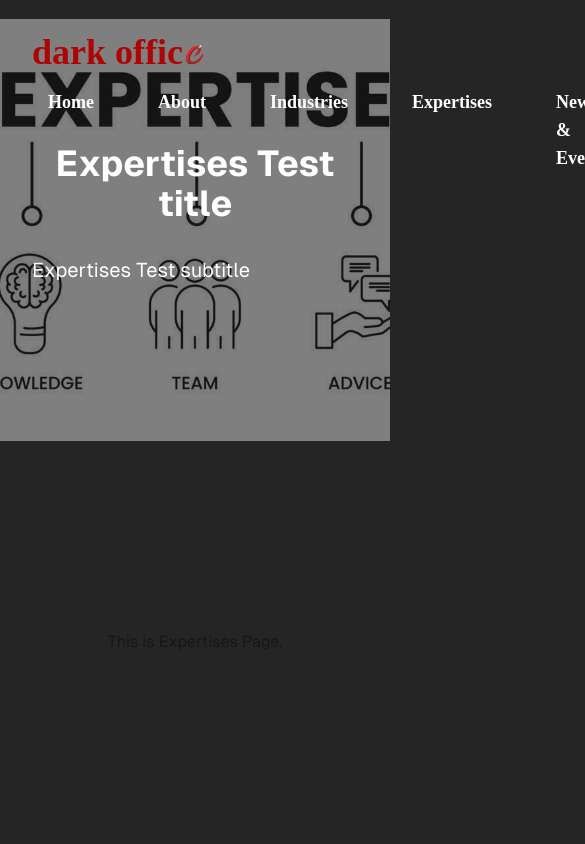
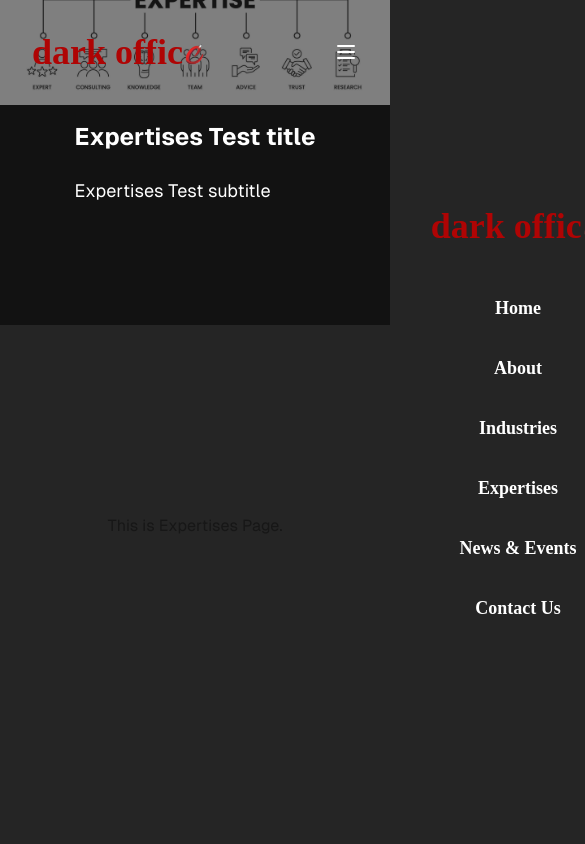
Before and after one commit to EminmertToprak/dark-office, a Next.js app: page /expertises in a window 390 px wide. Shown: the top 844 px of the page, 585 px wide, since content can reach past the window. Built offline with nearby package versions, Linux system fonts and the light colour scheme.

Commit message:
mobile responsiveness to homepage + hamburger menu for mobile

```diff
--- a/src/app/layout.tsx
+++ b/src/app/layout.tsx
@@ -26,12 +26,12 @@ export default function RootLayout({
 	children: React.ReactNode;
 }>) {
 	return (
-		<html lang="en">
+		<html lang="en" className='min-h-screen w-full h-full'>
 			<body
-				className={`${geistSans.variable} ${geistMono.variable} antialiased bg-[#252525]`}
+				className={`${geistSans.variable} ${geistMono.variable} antialiased bg-[#252525] min-h-screen w-full`}
 			>
 				<Navbar />
-				<div id="page-content" className="">
+				<div id="page-content" className="w-full">
 					{children}
 				</div>
 				<Footer />
--- a/src/app/page.tsx
+++ b/src/app/page.tsx
@@ -4,8 +4,12 @@ import Header from '@/components/Header';
 import SectionWithImage from '@/components/SectionWithImage';
 
 export default function Home() {
+	const mainStyle = {
+		container: 'flex flex-col gap-8 min-h-screen font-[family-name:var(--font-geist-sans)]',
+		sectionWithImage: 'flex flex-col gap-8 px-8 py-16 ',
+	};
 	return (
-		<div className="flex flex-col gap-8 min-h-screen font-[family-name:var(--font-geist-sans)]">
+		<div className={mainStyle.container}>
 			<Header
 				title="Transform Your Factory’s Future Today"
 				subtitle="Optimize, Innovate, and Scale with Our Advanced Factory Solutions."
@@ -21,30 +25,30 @@ export default function Home() {
 					},
 				]}
 			/>
-			<main className="flex flex-col gap-8 items-center sm:items-start px-8 py-16">
+			<main className={mainStyle.sectionWithImage}>
 				<SectionWithImage
 					title="Boost Efficiency Across Your Entire Factory"
 					description="Increase efficiency and prevent waste with artificial intelligence recommendations supported by digital neural networks. Our solutions optimize every department involved in production."
-					imageUrl="/images/boost_efficiency.png"
+					src="/images/boost_efficiency.png"
 					imageAlt="Efficiency Image"
 				/>
 				<SectionWithImage
 					title="Advanced Quality Management"
 					description="Utilize advanced quality plans, visual inspection aids, and real-time tracking to enhance your production quality and traceability."
-					imageUrl="/images/quality-management.png"
+					src="/images/quality-management.png"
 					imageAlt="QM Image"
 					reverse={true}
 				/>
 				<SectionWithImage
 					title="Intelligent Planning and Maintenance"
 					description="Link multiple recipes and routes, manage capacity planning, and perform real-time workshop communication. Track maintenance to minimize unplanned downtimes and enhance operational flow.."
-					imageUrl="/images/planning.jpeg"
+					src="/images/planning.jpeg"
 					imageAlt="QM Image"
 				/>
 				<SectionWithImage
 					title="Transparent Procurement and Sales Integration"
 					description="Streamline procurement processes, automatically evaluate vendor quotes, and bridge the gap between production and sales with integrated tracking."
-					imageUrl="/images/sales-integration.png"
+					src="/images/sales-integration.png"
 					imageAlt="QM Image"
 					reverse={true}
 				/>
--- a/src/components/Header.tsx
+++ b/src/components/Header.tsx
@@ -11,6 +11,7 @@ interface HeaderProps {
 	subtitle: string;
 	backgroundImage?: string;
 	backgroundVideo?: string;
+	alt?: string;
 	buttons?: Button[];
 }
 
@@ -20,6 +21,7 @@ export default function Header({
 	backgroundImage,
 	backgroundVideo,
 	buttons,
+	alt,
 }: HeaderProps) {
 	const [isVideo, setIsVideo] = useState(false);
 
@@ -45,19 +47,20 @@ export default function Header({
 			) : (
 				<Image
 					src={backgroundImage as string}
-					alt="Header background"
-					layout="fill"
+					alt={alt as string}
 					className="object-cover"
 					priority
+					width={1920}
+					height={1080}
 				/>
 			)}
 
-			<div className="flex flex-col gap-4 items-start justify-center relative z-10 text-white p-8">
-				<h1 className="text-4xl font-bold">{title}</h1>
-				<p className="text-xl mt-4">{subtitle}</p>
-				<div className="flex gap-4 mt-4">
+			<div className="flex flex-col gap-4 items-start justify-center relative z-10 text-white p-4 sm:p-8">
+				<h1 className="text-2xl sm:text-4xl font-bold">{title}</h1>
+				<p className="text-lg sm:text-xl mt-2 sm:mt-4">{subtitle}</p>
+				<div className="flex flex-wrap gap-2 sm:gap-4 mt-4">
 					{buttons?.map((button, index) => (
-						<a key={index.toString()} href={button.link} className="btn bg-theme_red text-white px-4 py-2 rounded-md mt-8 hover:bg-theme_dark_red transition-all duration-300">
+						<a key={index.toString()} href={button.link} className="btn bg-theme_red text-white px-4 py-2 rounded-md mt-2 sm:mt-8 hover:bg-theme_dark_red transition-all duration-300">
 							{button.label}
 						</a>
 					))}
--- a/src/components/Navbar.tsx
+++ b/src/components/Navbar.tsx
@@ -1,9 +1,18 @@
+'use client';
+
 import Link from 'next/link';
 import logo from '../../public/images/darkoffice_logo.jpeg';
 import Image from 'next/image';
+import { useState } from 'react';
 
 export default function Navbar() {
-	const buttonstyle = 'p-4 text-white hover:text-theme_red hover:border-b-2 hover:border-theme_red transition-all duration-300 font-bold text-lg';
+	const [isOpen, setIsOpen] = useState(false);
+	const buttonstyle = 'p-4 text-white hover:text-theme_red hover:underline transition-all duration-300 font-bold text-lg';
+
+	const handleLinkClick = () => {
+		setIsOpen(false);
+	};
+
 	return (
 		<nav id="navbar" className="m-4 relative z-20">
 			<div className="w-full flex flex-wrap items-center justify-between mx-auto p-4">
@@ -11,24 +20,41 @@ export default function Navbar() {
 					<h1 className="text-4xl font-bold text-theme_dark_red">dark offic</h1>
 					<Image src={logo} className="h-6 w-auto mb-1.5" alt="Dark Office Logo" />
 				</a>
-				<ul className="flex flex-row gap-8">
-					<li className={buttonstyle}>
-						<Link href="/">Home</Link>
+				<button
+					className="block md:hidden text-white focus:outline-none"
+					onClick={() => setIsOpen(!isOpen)}
+				>
+					<svg className="h-6 w-6" fill="none" stroke="currentColor" viewBox="0 0 24 24" xmlns="http://www.w3.org/2000/svg">
+						<path strokeLinecap="round" strokeLinejoin="round" strokeWidth="2" d={isOpen ? "M6 18L18 6M6 6l12 12" : "M4 6h16M4 12h16M4 18h16"}></path>
+					</svg>
+				</button>
+				{isOpen && (
+					<div className="fixed inset-0 bg-black bg-opacity-50 z-10 transition-opacity duration-300" onClick={() => setIsOpen(false)}></div>
+				)}
+				<ul className={`fixed top-0 right-0 h-full bg-[#252525] w-64 transform ${isOpen ? 'translate-x-0' : 'translate-x-full'} transition-transform duration-300 ease-in-out md:static md:flex md:flex-row md:gap-8 md:bg-transparent md:w-auto md:transform-none flex flex-col items-center justify-center z-20`}>
+					<li className="mb-8">
+						<a href="/home" className="flex items-end rtl:space-x-reverse">
+							<h1 className="text-4xl font-bold text-theme_dark_red">dark offic</h1>
+							<Image src={logo} className="h-6 w-auto mb-1.5" alt="Dark Office Logo" />
+						</a>
 					</li>
 					<li className={buttonstyle}>
-						<Link href="/about">About</Link>
+						<Link href="/" onClick={handleLinkClick}>Home</Link>
 					</li>
 					<li className={buttonstyle}>
-						<Link href="/industries">Industries</Link>
+						<Link href="/about" onClick={handleLinkClick}>About</Link>
 					</li>
 					<li className={buttonstyle}>
-						<Link href="/expertises">Expertises</Link>
+						<Link href="/industries" onClick={handleLinkClick}>Industries</Link>
 					</li>
 					<li className={buttonstyle}>
-						<Link href="/news">News & Events</Link>
+						<Link href="/expertises" onClick={handleLinkClick}>Expertises</Link>
 					</li>
 					<li className={buttonstyle}>
-						<Link href="/contact">Contact Us</Link>
+						<Link href="/news" onClick={handleLinkClick}>News & Events</Link>
+					</li>
+					<li className={buttonstyle}>
+						<Link href="/contact" onClick={handleLinkClick}>Contact Us</Link>
 					</li>
 				</ul>
 			</div>
--- a/src/components/SectionWithImage.tsx
+++ b/src/components/SectionWithImage.tsx
@@ -4,22 +4,20 @@ import Image from 'next/image';
 interface SectionWithImageProps {
 	title: string;
 	description: string;
-	imageUrl: string;
+	src: string;
 	imageAlt: string;
-    reverse?: boolean;
+	reverse?: boolean; // Optional prop to reverse the layout
 }
 
-const SectionWithImage: React.FC<SectionWithImageProps> = ({ title, description, imageUrl, imageAlt, reverse = false }) => {
-    const imagePosition = reverse ? 'order-2' : 'order-1';
-
+const SectionWithImage: React.FC<SectionWithImageProps> = ({ title, description, src, imageAlt, reverse = false }) => {
 	return (
-        <section className={`flex flex-row gap-8 ${reverse ? 'flex-row-reverse' : ''} px-8 py-16 w-full max-w-7xl mx-auto items-center justify-center`}>
+		<section className={`flex flex-col-reverse md:flex-row gap-8 ${reverse ? 'md:flex-row-reverse' : ''} px-8 py-16 w-full max-w-7xl mx-auto items-center justify-center`}>
 			<div id='texts' className='flex flex-col gap-4 max-w-2xl mx-auto text-center sm:text-left'>
-          <h1 className='text-2xl font-bold text-center sm:text-left '>{title}</h1>
-          <p className='text-center sm:text-left text-gray-300 '>{description}</p>
+				<h1 className='text-2xl font-bold text-center sm:text-left'>{title}</h1>
+				<p className='text-center sm:text-left text-gray-300'>{description}</p>
 			</div>
-        <div id='section-image' className={`${imagePosition} w-full max-w-2xl mx-auto`}>
-          <Image src={imageUrl} alt={imageAlt} width={500} height={500} />
+			<div id='section-image' className='w-full max-w-2xl mx-auto h-full'>
+				<Image src={src} alt={imageAlt} width={500} height={500} className='w-full h-auto'/>
 			</div>
 		</section>
 	);
```
Lines whose indentation alone changed are shown as unchanged.
